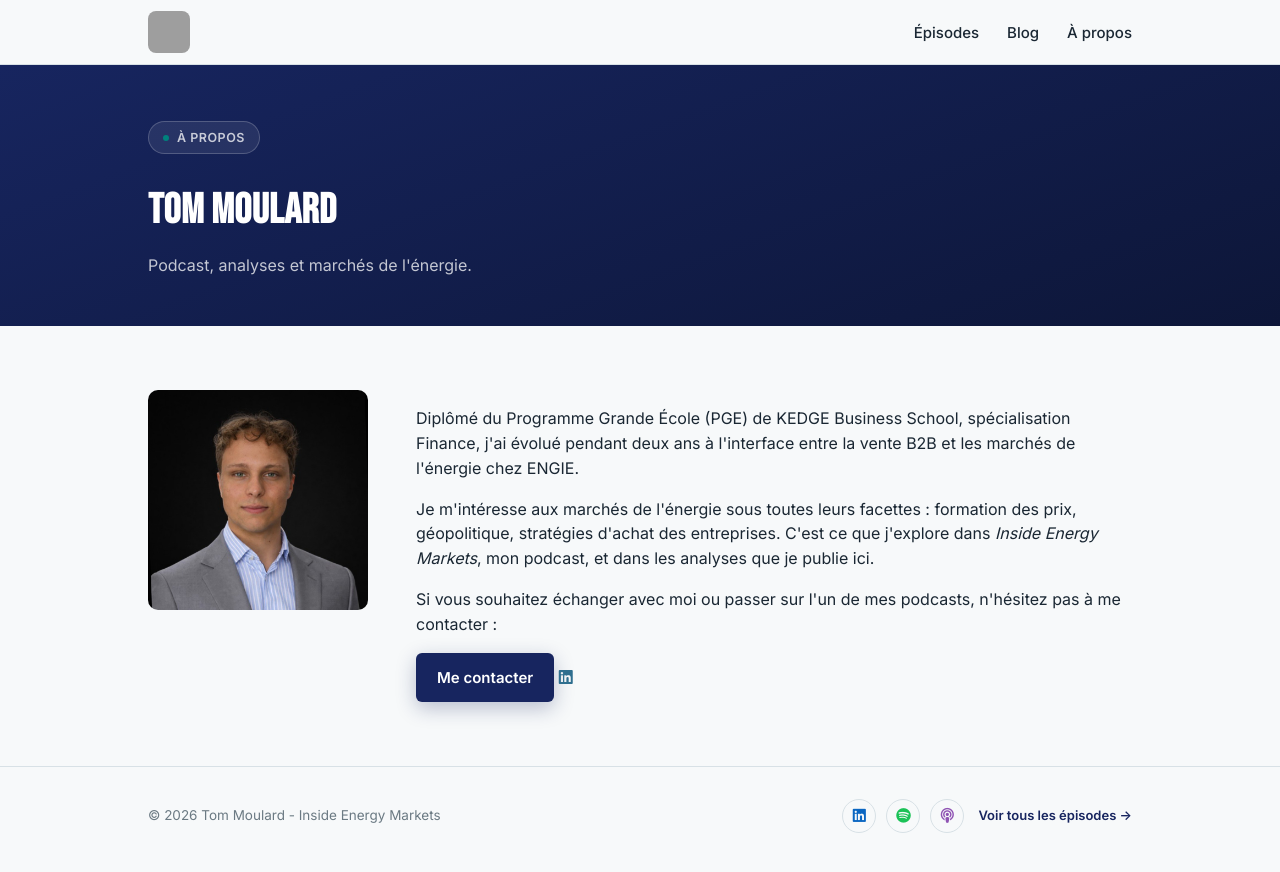
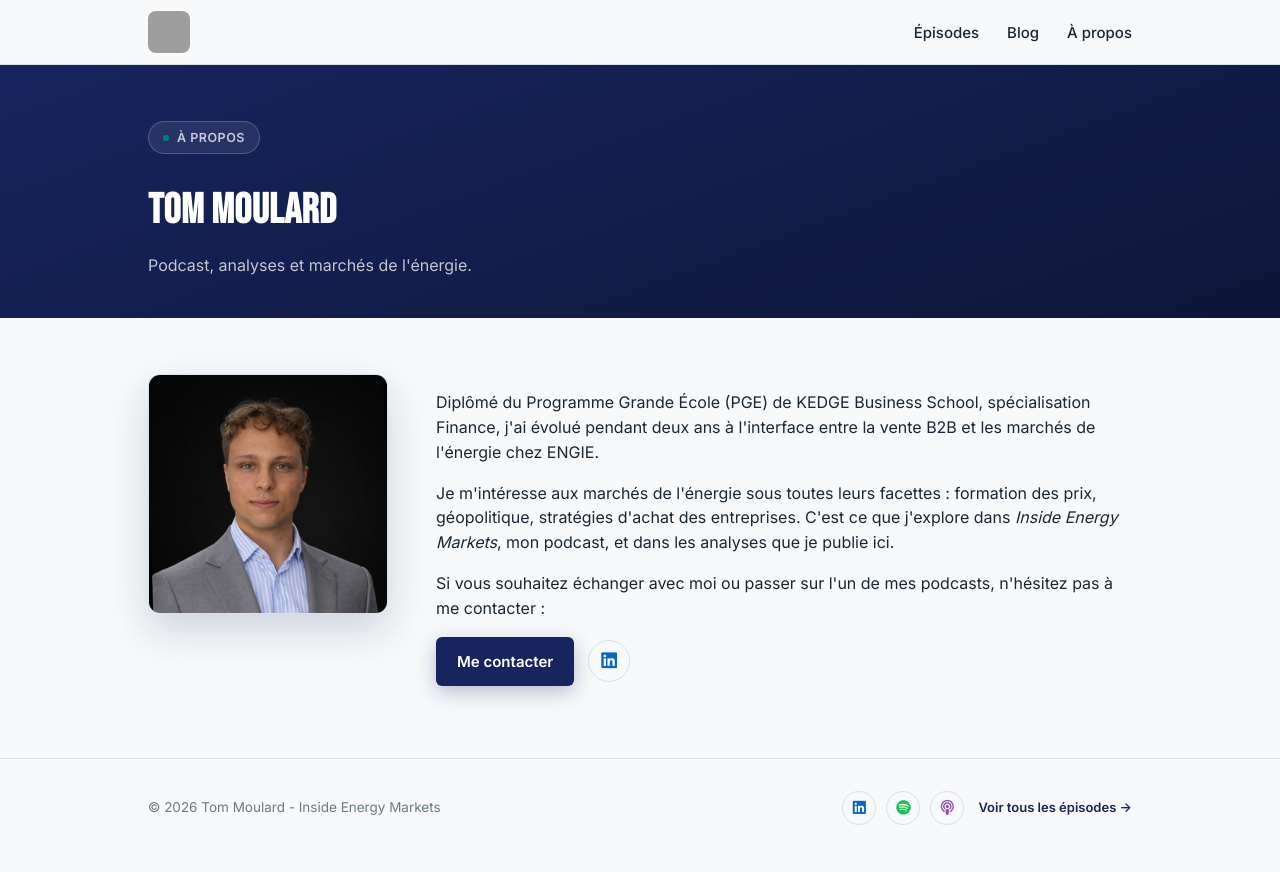
Before and after one commit to InsideEnergyMarkets/Inside-Energy-Markets, a Jekyll site: the page built from about/index.html, in a window 1280 px wide. Shown: the top 872 px of the page. Built offline with Jekyll 4.4.1, drawn with Linux system fonts in a browser that asks for light colours; grey boxes are pictures that could not be loaded.

Commit message:
Add styles for about section and responsive layout

```diff
--- a/assets/css/style.css
+++ b/assets/css/style.css
@@ -667,3 +667,64 @@
   font-size: 14px;
   opacity: 0.7;
 }
+.about-banner {
+  padding-bottom: 40px;
+}
+
+.about-block {
+  padding: 56px 0 72px;
+}
+.about-block .wrap {
+  display: flex;
+  gap: 48px;
+  align-items: flex-start;
+}
+
+.about-photo {
+  width: 240px;
+  flex-shrink: 0;
+  border-radius: 12px;
+  overflow: hidden;
+  box-shadow: 0 16px 40px rgba(23, 37, 95, 0.18);
+  border: 1px solid var(--line);
+}
+.about-photo img {
+  width: 100%;
+  display: block;
+}
+
+.about-contact {
+  display: flex;
+  align-items: center;
+  gap: 14px;
+  margin-top: 8px;
+}
+
+.about-contact-icon {
+  width: 42px;
+  height: 42px;
+  display: flex;
+  align-items: center;
+  justify-content: center;
+  border: 1px solid var(--line);
+  border-radius: 50%;
+  font-size: 18px;
+  text-decoration: none;
+  transition: transform 0.15s ease, border-color 0.15s ease;
+}
+.about-contact-icon.linkedin {
+  color: #0A66C2;
+}
+.about-contact-icon:hover {
+  transform: translateY(-2px) scale(1.05);
+  border-color: #0A66C2;
+}
+
+@media (max-width: 760px) {
+  .about-block .wrap {
+    flex-direction: column;
+  }
+  .about-photo {
+    width: 160px;
+  }
+}
```
